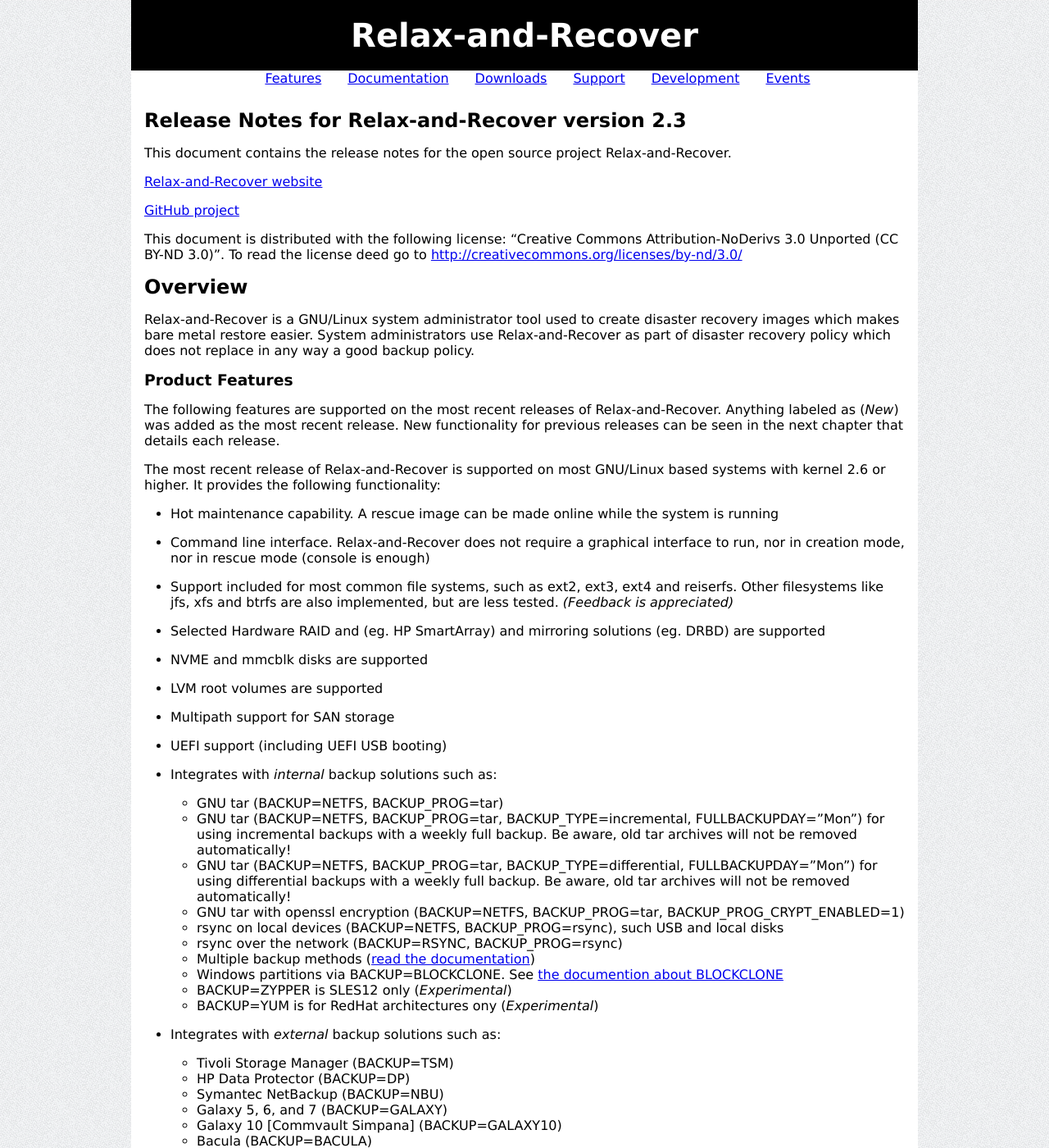
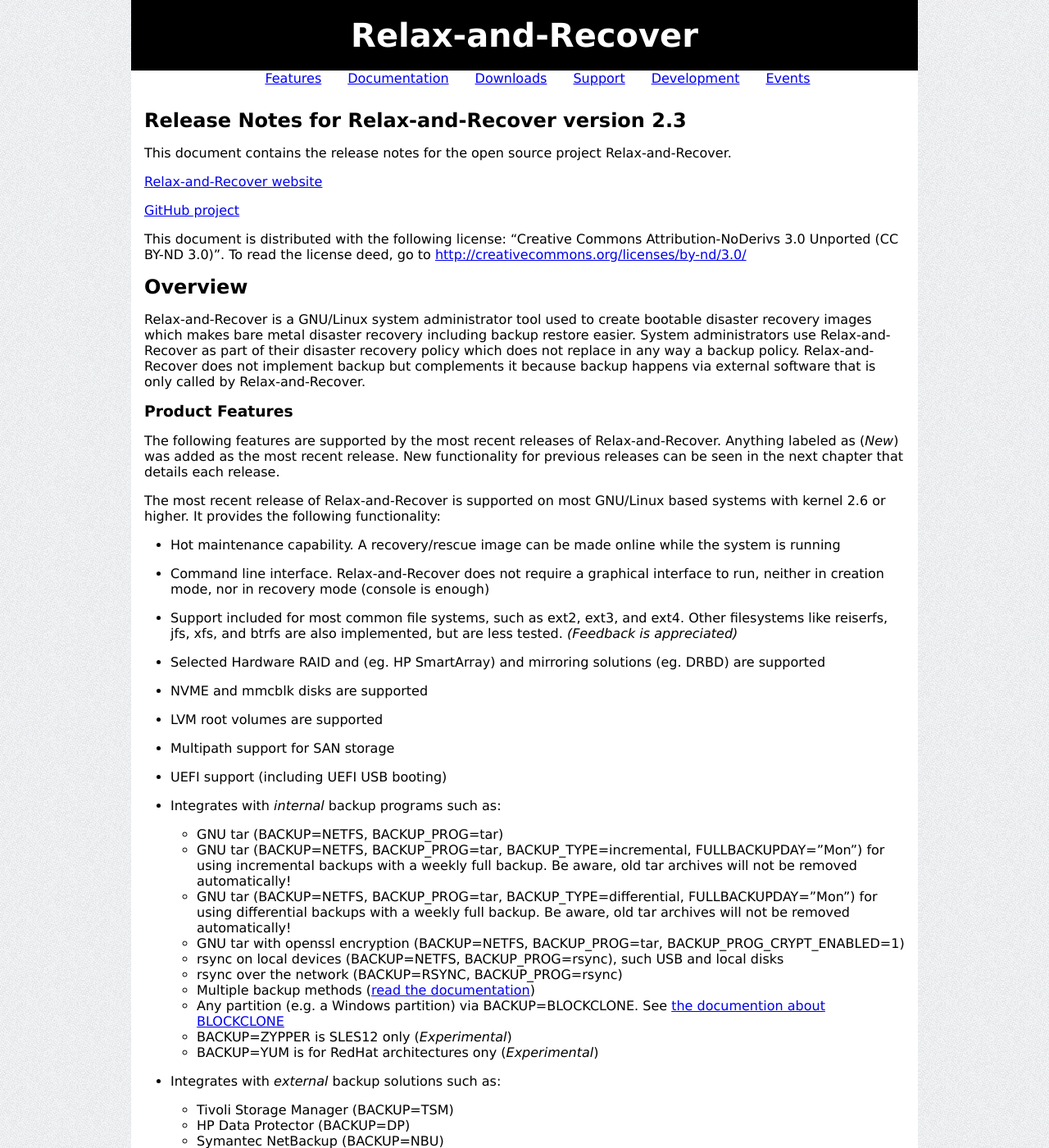
Before and after one commit to rear/rear.github.com, a Jekyll site: the page built from documentation/release-notes-2-3.md, in a window 1280 px wide and 1400 px high. Shown: the whole window at 82% size. Built offline with Jekyll 4.4.1, drawn with Linux system fonts in a browser that asks for light colours; comment, search, counter and statistics services are not loaded; some of the changed text lies outside the part shown.

Commit message:
Document improved MIGRATION_MODE autodetection and its consequences and some minor text improvements at various places

```diff
--- a/documentation/release-notes-2-3.md
+++ b/documentation/release-notes-2-3.md
@@ -14,19 +14,22 @@
 
 
 This document is distributed with the following license: "Creative Commons
-Attribution-NoDerivs 3.0 Unported (CC BY-ND 3.0)". To read the license deed
+Attribution-NoDerivs 3.0 Unported (CC BY-ND 3.0)". To read the license deed,
 go to [http://creativecommons.org/licenses/by-nd/3.0/](http://creativecommons.org/licenses/by-nd/3.0/)
 
 
 ## Overview
-Relax-and-Recover is a GNU/Linux system administrator tool used to
-create disaster recovery images which makes bare metal restore easier.
-System administrators use Relax-and-Recover as part of disaster recovery
-policy which does not replace in any way a good backup policy.
+Relax-and-Recover is a GNU/Linux system administrator tool used
+to create bootable disaster recovery images which makes bare metal
+disaster recovery including backup restore easier.
+System administrators use Relax-and-Recover as part of their
+disaster recovery policy which does not replace in any way a backup policy.
+Relax-and-Recover does not implement backup but complements it because
+backup happens via external software that is only called by Relax-and-Recover.
 
 
 ### Product Features
-The following features are supported on the most recent releases of
+The following features are supported by the most recent releases of
 Relax-and-Recover. Anything labeled as (*New*) was added as the
 most recent release. New functionality for previous releases can be
 seen in the next chapter that details each release.
@@ -35,16 +38,16 @@
 based systems with kernel 2.6 or higher. It provides the following
 functionality:
 
-* Hot maintenance capability. A rescue image can be made online while
+* Hot maintenance capability. A recovery/rescue image can be made online while
   the system is running
 
 * Command line interface. Relax-and-Recover does not require a graphical
-  interface to run, nor in creation mode, nor in rescue mode (console
+  interface to run, neither in creation mode, nor in recovery mode (console
   is enough)
 
-* Support included for most common file systems, such as ext2, ext3, ext4
-  and reiserfs. Other filesystems like jfs, xfs and btrfs are also
-  implemented, but are less tested. _(Feedback is appreciated)_
+* Support included for most common file systems, such as ext2, ext3, and ext4.
+  Other filesystems like reiserfs, jfs, xfs, and btrfs are also implemented,
+  but are less tested. _(Feedback is appreciated)_
 
 * Selected Hardware RAID and (eg. HP SmartArray) and mirroring solutions (eg.
   DRBD) are supported
@@ -57,7 +60,7 @@
 
 * UEFI support (including UEFI USB booting)
 
-* Integrates with _internal_ backup solutions such as:
+* Integrates with _internal_ backup programs such as:
 
    - GNU tar (BACKUP=NETFS, BACKUP_PROG=tar)
    - GNU tar (BACKUP=NETFS, BACKUP_PROG=tar, BACKUP_TYPE=incremental, FULLBACKUPDAY="Mon") for using incremental backups with a weekly full backup. Be aware, old tar archives will not be removed automatically!
@@ -66,7 +69,7 @@
    - rsync on local devices (BACKUP=NETFS, BACKUP_PROG=rsync), such USB and local disks
    - rsync over the network (BACKUP=RSYNC, BACKUP_PROG=rsync)
    - Multiple backup methods ([read the documentation](https://github.com/rear/rear/blob/master/doc/user-guide/11-multiple-backups.adoc))
-   - Windows partitions via BACKUP=BLOCKCLONE. See [the documention about BLOCKCLONE](https://github.com/rear/rear/blob/master/doc/user-guide/12-BLOCKCLONE.adoc)
+   - Any partition (e.g. a Windows partition) via BACKUP=BLOCKCLONE. See [the documention about BLOCKCLONE](https://github.com/rear/rear/blob/master/doc/user-guide/12-BLOCKCLONE.adoc)
    - BACKUP=ZYPPER is SLES12 only (*Experimental*)
    - BACKUP=YUM is for RedHat architectures ony (*Experimental*)
 
@@ -99,9 +102,9 @@
 
 * Systemd support for the more recent Linux distributions
 
-* System reconfiguration
+* System migration and reconfiguration ('MIGRATION_MODE')
 
-  - enable recovery on hardware, that is not the same as the original system
+  - facilitate recovery on hardware, that is not the same as the original system
   - network and storage drivers are adjusted
   - map hard disks if they do not match (e.g. hda -> sda)
   - remap network MAC addresses
@@ -196,6 +199,10 @@
 for each program/binary and library in the recovery system whether or not
 its required binaries/libraries can be found in the recovery system.
 
+* Improved autodetection during 'rear recover' when disks on the replacement hardware
+seem to not match compared to what there was on the original system so that
+ReaR is now more fail-safe against recreating on a possibly wrong disk.
+
 Possibly backward incompatible changes:
 
 * In addition to STDERR now also STDOUT is redirected into the ReaR log file.
@@ -232,6 +239,13 @@
 one can specify for which files a 'not found' library should be
 considered as 'false alarm' (for details see default.conf).
 
+* Improved MIGRATION_MODE autodetection when the disk layout looks ambiguous.
+Now 'rear recover' switches by default more often into MIGRATION_MODE
+where manual disk layout configuration happens via several user dialogs
+so that by default 'rear recover' shows more often user dialogs compared to before
+but the intended behaviour can be enforced via the MIGRATION_MODE config variable
+(for details see default.conf).
+
 #### Details (mostly in chronological order):
 
 * Use /etc/os-release and /etc/system-release before falling back to lsb_release check in function SetOSVendorAndVersion (issues #1611, #731)
```
Also changed, not shown: other parts of documentation/release-notes-2-3.md (+5 -3 lines).
